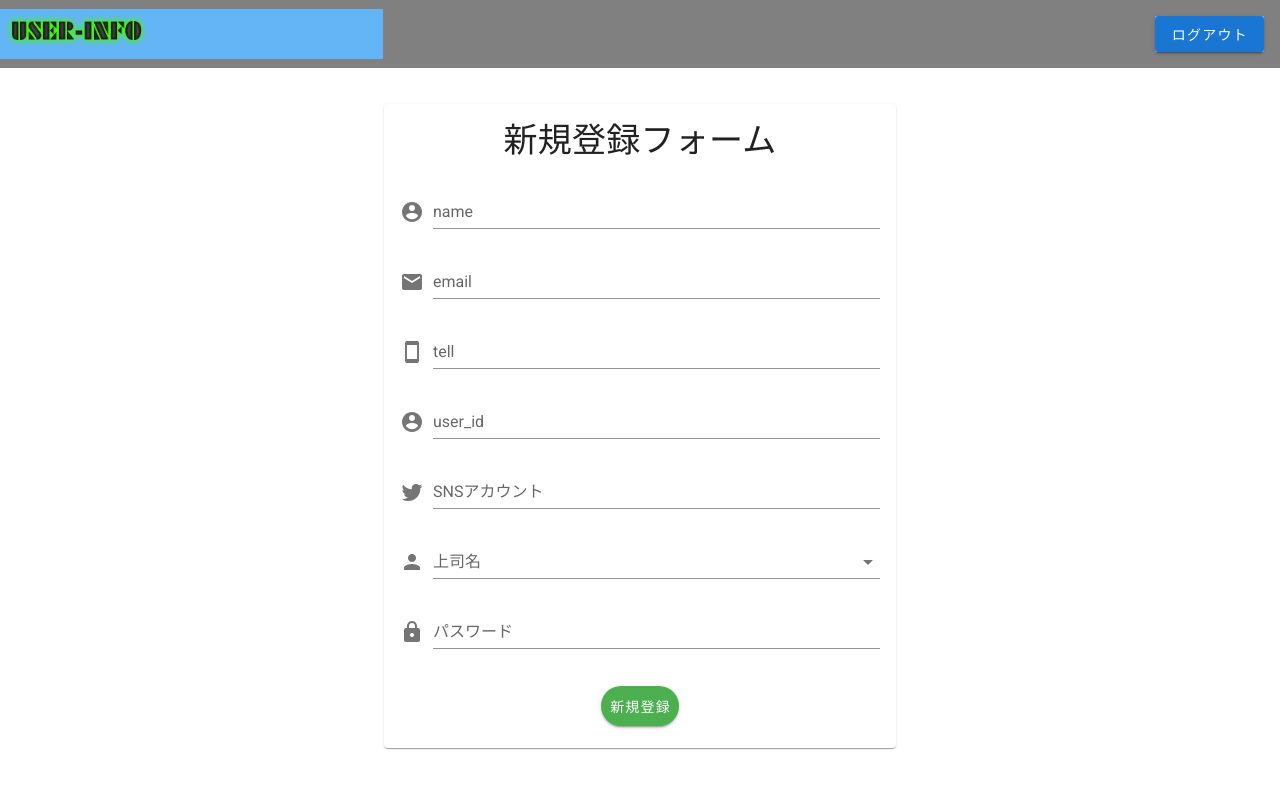
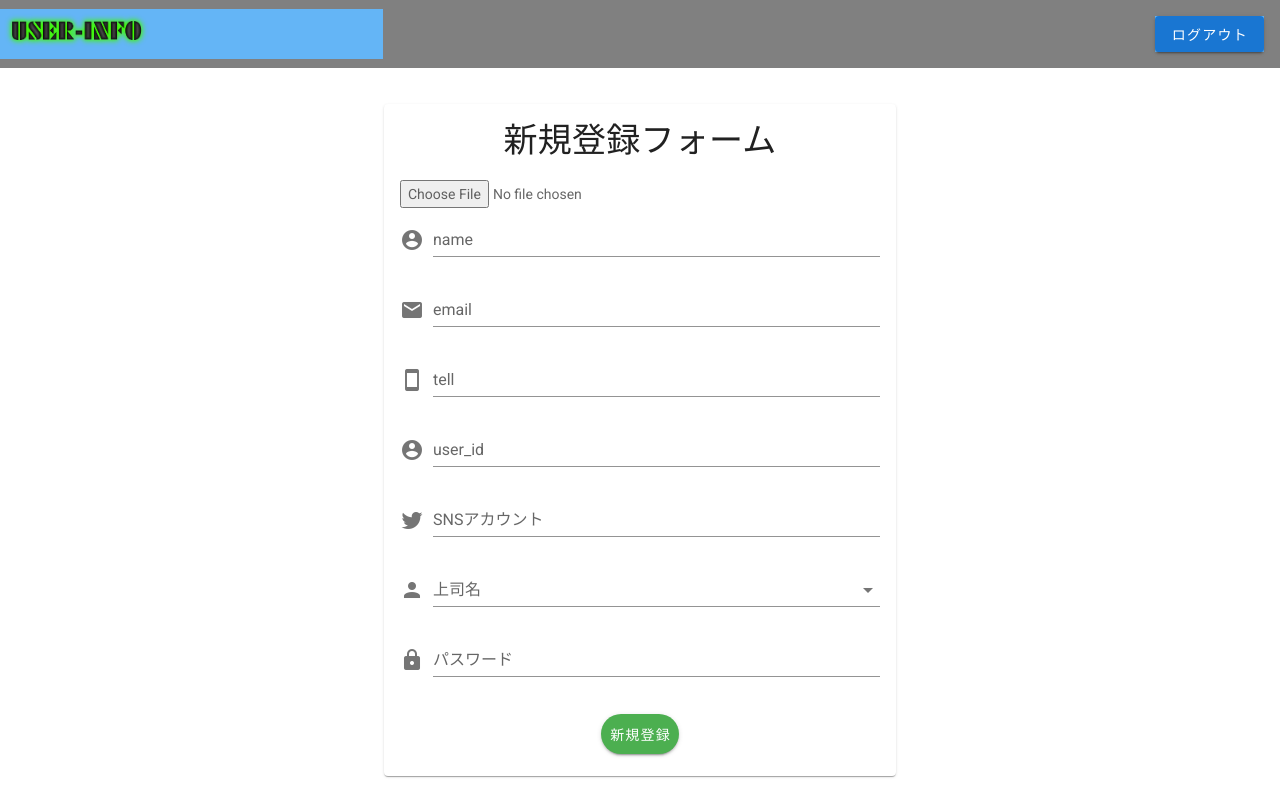
Before and after one commit to Naoki0722/vue-user-app, a Vue app: page /signup in a window 1280 px wide. Built offline with nearby package versions, Linux system fonts and the light colour scheme; no server answers.

Commit message:
imageアップロード問題

```diff
--- a/src/views/SignUp.vue
+++ b/src/views/SignUp.vue
@@ -9,6 +9,9 @@
       </v-row>
       <v-card-text>
         <v-form>
+
+          <!-- <v-file-input name="image" @change="fileSelected" accept="image/png, image/jpeg" /> -->
+          <input type="file" v-on:change="fileSelected">
           <v-text-field prepend-icon="mdi-account-circle" label="name" v-model="name" />
           <v-text-field prepend-icon="mdi-email" label="email" v-model="email" />
           <v-text-field prepend-icon="mdi-cellphone" label="tell" v-model="tell" />
@@ -40,7 +43,8 @@ export default {
       account: "",
       introducer: "",
       users: [],
-      password: ""
+      password: "",
+      fileInfo: ""
     };
   },
   components: {
@@ -57,11 +61,17 @@ export default {
         .then((response) => {
           data.push(response.data);
           // console.log(response);
-          console.log(data);
+          // console.log(data);
       });
       this.users = data[0].data;
     },
+    fileSelected(event) {
+      this.fileInfo = event.target.files[0];
+      console.log(event.target.files[0]);
+    },
     auth() {
+      const formData = new FormData();
+      formData.append('file',this.fileInfo);
       axios
         .post('http://localhost:8000/api/register', {
           name: this.name,
@@ -71,6 +81,8 @@ export default {
           account: this.account,
           introducer: this.introducer,
           password: this.password,
+          image: this.image,
+          fileInfo: formData
         })
         .then(response => {
           console.log(response);
```
